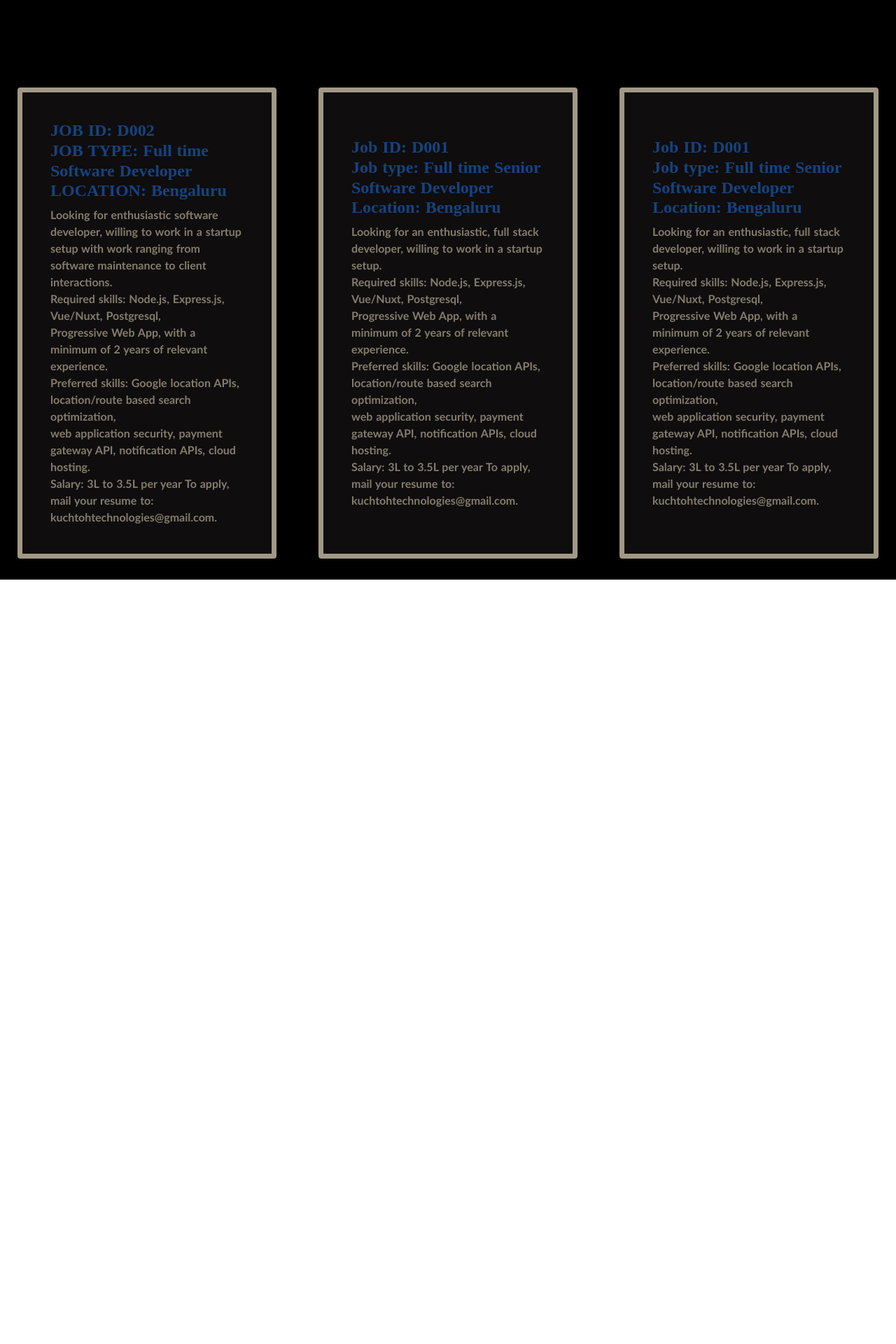
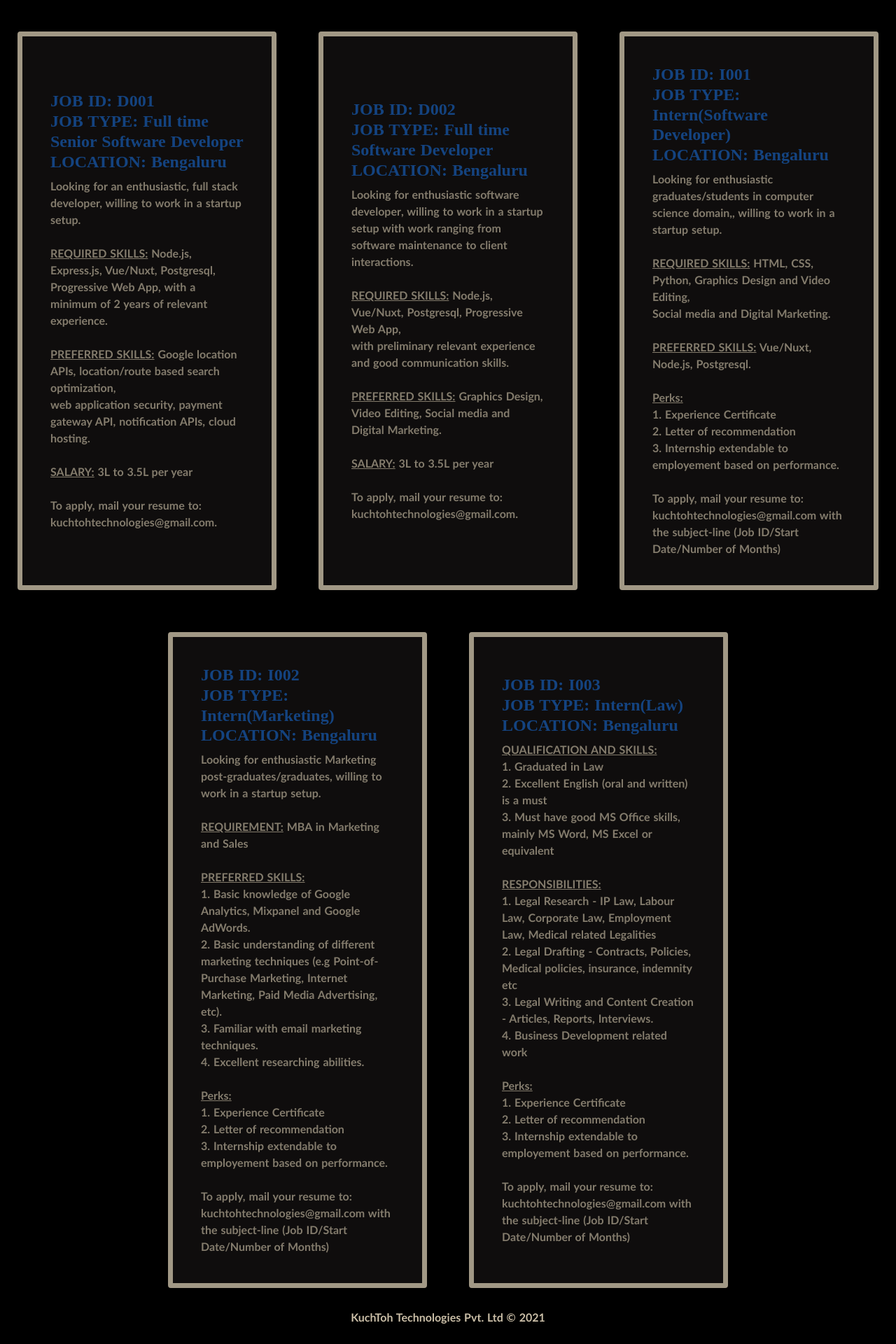
Before and after one commit to Wraathh/kuchtoh, a Nuxt app: page / in a window 1280 px wide. Shown: the part 313-2233 px from the top of the page at 70% size. Before the commit the page ends 1141 px from the top, so only its background shows below. Built offline with nearby package versions, Linux system fonts and the light colour scheme.

Commit message:
(feat): Basic website design

```diff
--- a/pages/index.vue
+++ b/pages/index.vue
@@ -1,30 +1,8 @@
 <template>
 <body>
-  <nav class="navbar navbar-expand-lg navbar-dark bg-primary sticky-top">
-  <a class="navbar-brand" href="#">LOGO</a>
-  <button class="navbar-toggler" type="button" data-toggle="collapse" data-target="#navbarSupportedContent" aria-controls="navbarSupportedContent" aria-expanded="false" aria-label="Toggle navigation">
-    <span class="navbar-toggler-icon"></span>
-  </button>
 
-  <div class="collapse navbar-collapse" id="navbarSupportedContent">
-    <ul class="navbar-nav mr-auto">
-      <li class="nav-item active">
-        <a class="nav-link" href="#">Home <span class="sr-only">(current)</span></a>
-      </li>
-      <li class="nav-item">
-        <a class="nav-link" href="#">Services</a>
-      </li>
-      <li class="nav-item">
-        <a class="nav-link " href="#">Careers</a>
-      </li>
-      <li class="nav-item">
-        <a class="nav-link " href="#">FAQ</a>
-      </li>
-    </ul>
 
-  </div>
-</nav>
-  <div >
+  <div>
   <b-jumbotron id="head" align="center"   text-variant="info" >
     <h1>KuchToh Technologies Pvt. Ltd.</h1><br>
      <p>
@@ -37,77 +15,137 @@
        <b-card
        id="card"
        align="left"
+       text-variant="info"
+      >
+         <h4>JOB ID: D001<br>
+             JOB TYPE: Full time Senior Software Developer<br>
+             LOCATION: Bengaluru
+         </h4>
+        <b-card-text>Looking for an enthusiastic, full stack developer, willing to work in a startup setup.<br><br>
 
-       text-variant="info"
+          <b><u>REQUIRED SKILLS:</u></b> Node.js, Express.js, Vue/Nuxt, Postgresql,<br>
+          Progressive Web App, with a minimum of 2 years of relevant experience.<br><br>
+
+          <b><u>PREFERRED SKILLS:</u></b> Google location APIs, location/route based search optimization,<br>
+          web application security, payment gateway API, notification APIs, cloud hosting.<br><br>
+
+          <b><u>SALARY:</u></b> 3L to 3.5L per year<br><br>
+
+          <b>To apply, mail your resume to: kuchtohtechnologies@gmail.com.</b></b-card-text>
+      </b-card>
+      <b-card
+      id="card"
+      align="left"
+      text-variant="info"
       >
          <h4>JOB ID: D002<br>
              JOB TYPE: Full time Software Developer<br>
              LOCATION: Bengaluru
          </h4>
-        <b-card-text>Looking for enthusiastic software developer, willing to work in a startup setup with work ranging from software maintenance to client interactions.<br>
+        <b-card-text>Looking for enthusiastic <b>software developer</b>,
+          willing to work in a startup setup with work ranging from software
+          maintenance to client interactions.<br><br>
 
-Required skills: Node.js, Express.js, Vue/Nuxt, Postgresql,<br>
- Progressive Web App, with a minimum of 2 years of relevant experience.<br>
+          <b><u>REQUIRED SKILLS:</u></b> Node.js, Vue/Nuxt, Postgresql, Progressive Web App,<br>
+          with preliminary relevant experience and good communication skills.<br><br>
 
-Preferred skills: Google location APIs, location/route based search optimization,<br>
-web application security, payment gateway API, notification APIs, cloud hosting.<br>
+          <b><u>PREFERRED SKILLS:</u></b> Graphics Design, Video Editing, Social media and Digital Marketing.<br><br>
 
-Salary: 3L to 3.5L per year
+          <b><u>SALARY:</u></b> 3L to 3.5L per year<br><br>
 
-To apply, mail your resume to: kuchtohtechnologies@gmail.com.</b-card-text>
-      </b-card>
-      <b-card
-      id="card"
-       align="left"
-
-       text-variant="info"
-      >
-         <h4>Job ID: D001<br>
-             Job type: Full time Senior Software Developer<br>
-             Location: Bengaluru
-         </h4>
-        <b-card-text>Looking for an enthusiastic, full stack developer, willing to work in a startup setup.<br>
-
-Required skills: Node.js, Express.js, Vue/Nuxt, Postgresql,<br>
- Progressive Web App, with a minimum of 2 years of relevant experience.<br>
-
-Preferred skills: Google location APIs, location/route based search optimization,<br>
-web application security, payment gateway API, notification APIs, cloud hosting.<br>
-
-Salary: 3L to 3.5L per year
-
-To apply, mail your resume to: kuchtohtechnologies@gmail.com.</b-card-text>
+         <b> To apply, mail your resume to: kuchtohtechnologies@gmail.com.</b></b-card-text>
       </b-card>
 
        <b-card
       id="card"
-       align="left"
+      align="left"
+      text-variant="info"
+      >
+         <h4>JOB ID: I001<br>
+             JOB TYPE: Intern(Software Developer)<br>
+             LOCATION: Bengaluru
+         </h4>
+        <b-card-text>Looking for enthusiastic <b>graduates/students in computer science domain,</b>,
+          willing to work in a startup setup.<br><br>
 
-       text-variant="info"
+          <b><u>REQUIRED SKILLS:</u></b> HTML, CSS, Python, Graphics Design and Video Editing,<br>
+          Social media and Digital Marketing.<br><br>
+
+          <b><u>PREFERRED SKILLS:</u></b> Vue/Nuxt, Node.js, Postgresql.<br><br>
+
+          <b><u>Perks:</u></b><br>1. Experience Certificate<br>2. Letter of recommendation<br>3. Internship extendable to employement based on performance.<br><br>
+
+         <b> To apply, mail your resume to: kuchtohtechnologies@gmail.com with the subject-line (Job ID/Start Date/Number of Months)</b></b-card-text>
+      </b-card>
+      <b-card
+      id="card"
+      align="left"
+      text-variant="info"
       >
-         <h4>Job ID: D001<br>
-             Job type: Full time Senior Software Developer<br>
-             Location: Bengaluru
+         <h4>JOB ID: I002<br>
+             JOB TYPE: Intern(Marketing)<br>
+             LOCATION: Bengaluru
          </h4>
-        <b-card-text>Looking for an enthusiastic, full stack developer, willing to work in a startup setup.<br>
+        <b-card-text>Looking for enthusiastic <b>Marketing post-graduates/graduates,</b>
+          willing to work in a startup setup.<br><br>
 
-Required skills: Node.js, Express.js, Vue/Nuxt, Postgresql,<br>
- Progressive Web App, with a minimum of 2 years of relevant experience.<br>
+          <b><u>REQUIREMENT:</u></b> MBA in Marketing and Sales<br><br>
 
-Preferred skills: Google location APIs, location/route based search optimization,<br>
-web application security, payment gateway API, notification APIs, cloud hosting.<br>
+          <b><u>PREFERRED SKILLS:</u></b> <br>1. Basic knowledge of Google Analytics, Mixpanel and Google AdWords.<br>
+          2. Basic understanding of different marketing techniques (e.g Point-of-Purchase Marketing, Internet Marketing, Paid Media Advertising, etc).<br>
+          3. Familiar with email marketing techniques.<br>
+          4. Excellent researching abilities.
+          <br><br>
 
-Salary: 3L to 3.5L per year
+          <b><u>Perks:</u></b><br>1. Experience Certificate<br>2. Letter of recommendation<br>3. Internship extendable to employement based on performance.<br><br>
 
-To apply, mail your resume to: kuchtohtechnologies@gmail.com.</b-card-text>
+         <b> To apply, mail your resume to: kuchtohtechnologies@gmail.com with the subject-line (Job ID/Start Date/Number of Months)</b></b-card-text>
+      </b-card>
+      <b-card
+      id="card"
+      align="left"
+      text-variant="info"
+      >
+         <h4>JOB ID: I003<br>
+             JOB TYPE: Intern(Law)<br>
+             LOCATION: Bengaluru
+         </h4>
+        <b-card-text><b><u>QUALIFICATION AND SKILLS:</u></b><br>
+        1. Graduated in Law<br>
+        2. Excellent English (oral and written) is a must<br>
+        3. Must have good MS Office skills, mainly MS Word, MS Excel or equivalent<br>
+        <br>
+
+          <b><u>RESPONSIBILITIES:</u></b><br>
+          1. Legal Research - IP Law, Labour Law, Corporate Law, Employment Law, Medical related Legalities<br>
+          2. Legal Drafting - Contracts, Policies, Medical policies, insurance, indemnity etc<br>
+          3. Legal Writing and Content Creation - Articles, Reports, Interviews.<br>
+          4. Business Development related work
+          <br><br>
+
+          <b><u>Perks:</u></b><br>1. Experience Certificate<br>2. Letter of recommendation<br>3. Internship extendable to employement based on performance.<br><br>
+
+         <b> To apply, mail your resume to: kuchtohtechnologies@gmail.com with the subject-line (Job ID/Start Date/Number of Months)</b></b-card-text>
       </b-card>
     </div>
+    <div class="footer">
+  <p>KuchToh Technologies Pvt. Ltd &#169; 2021 </p>
+</div>
     </body>
 </template>
 <style scoped>
+.footer {
+   padding-bottom: 10px;
+   left: 0;
+   bottom: 0;
+   width: 100%;
+   height: 50px;
+   color: white;
+   text-align: center;
+}
 h1 {
   font-family: Arial, sans-serif;
-  font-size: 80px;
+  font-size: 60px;
   color:rgb(253, 238, 209) ;
 
 }
@@ -144,8 +182,6 @@ body{
 }
 #head{
  background-color: black;
-
-
 }
 
 </style>
```
